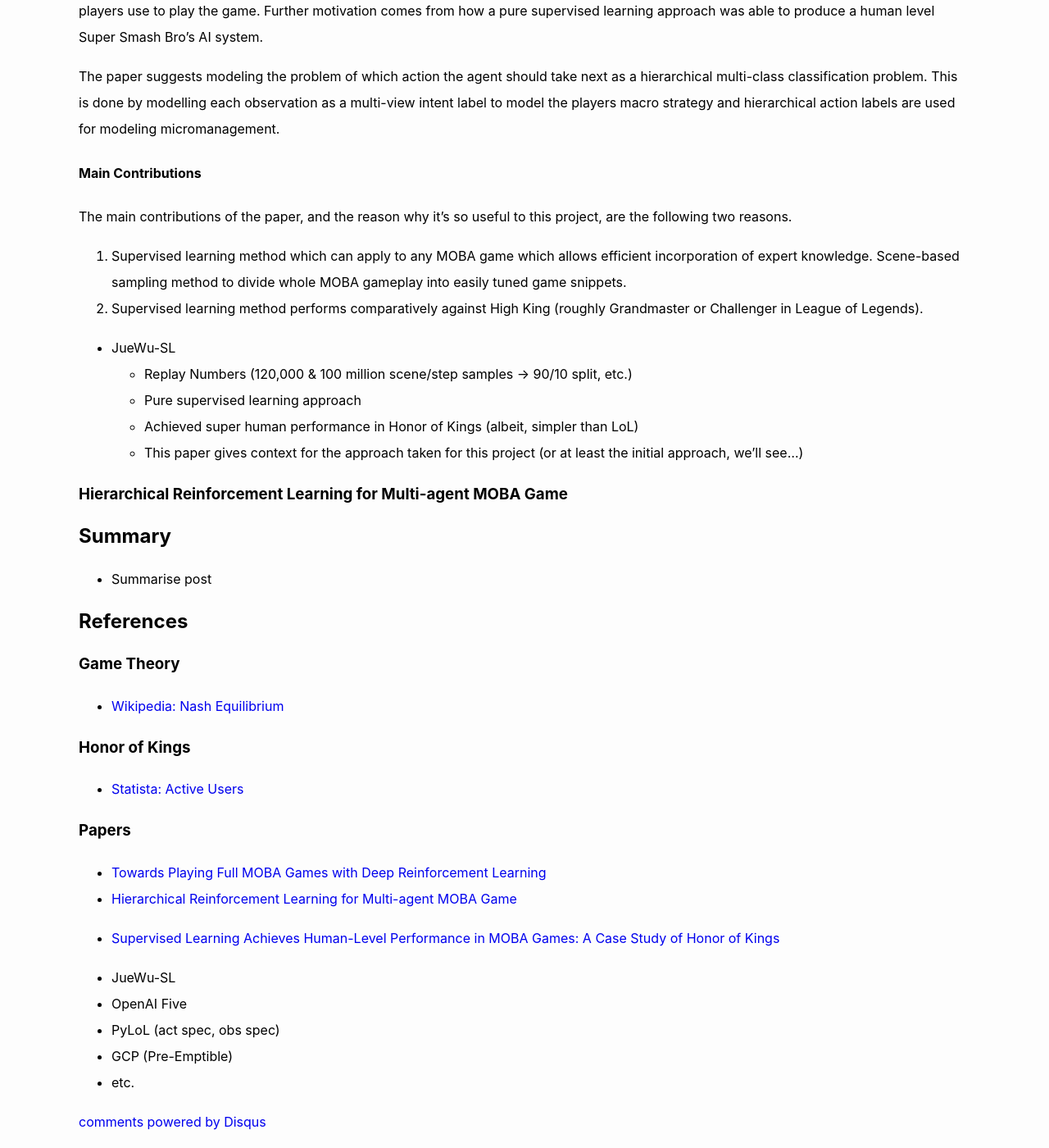
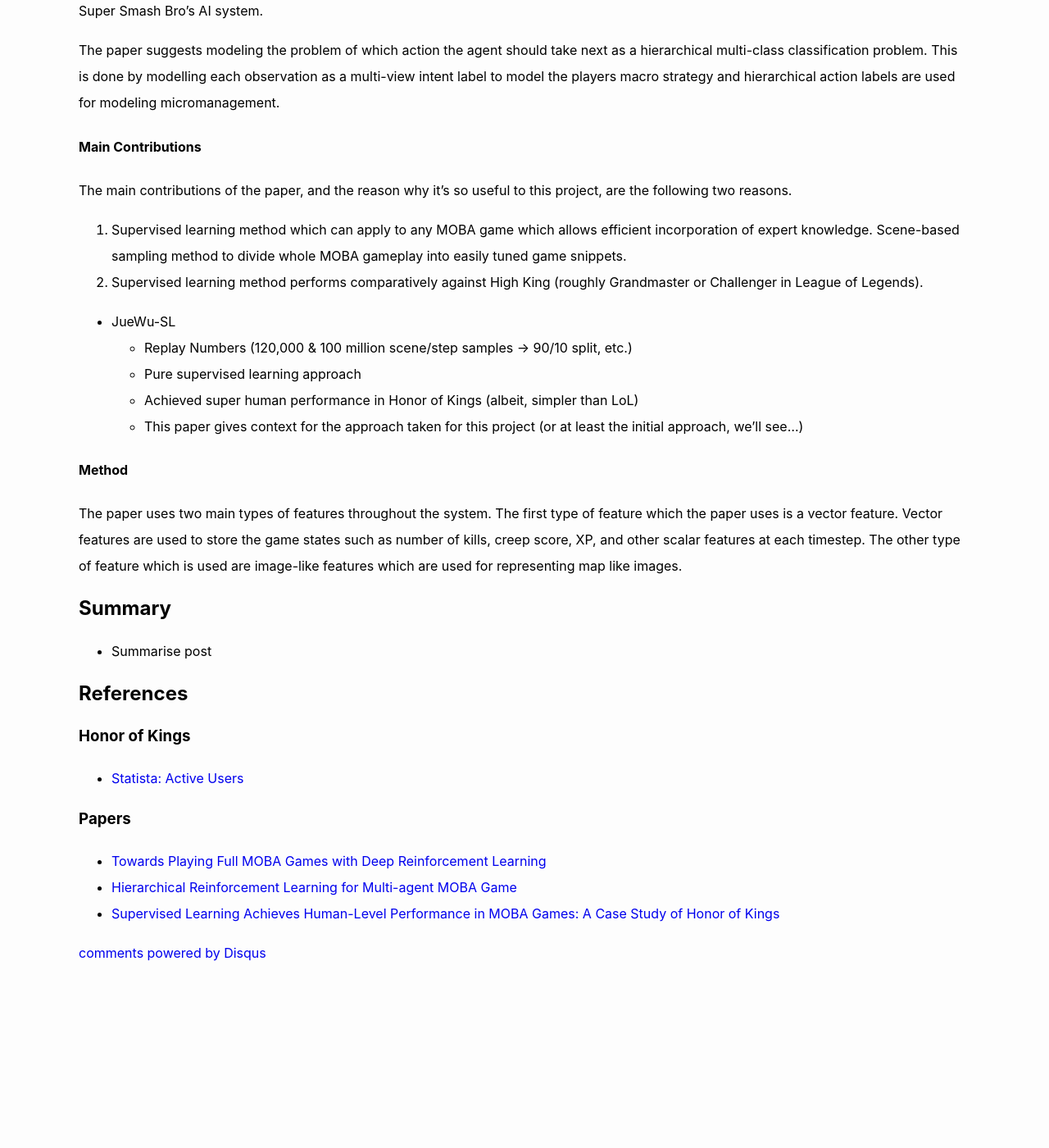
Before and after one commit to MiscellaneousStuff/miscellaneousstuff.github.io, a Jekyll site: the page built from _posts/2021-09-04-tlol-part-4-exploring-the-literature.markdown, in a window 1280 px wide and 1400 px high, scrolled down 1747 px. Shown: the whole window at 82% size. Built offline with Jekyll 4.4.1, drawn with Linux system fonts in a browser that asks for light colours; comment, search, counter and statistics services are not loaded; after the commit the page ends 2941 px from its top, so only the background shows below that; some of the changed text lies outside the part shown.

Commit message:
juewusl features

```diff
--- a/_posts/2021-09-03-tlol-part-4-exploring-the-literature.markdown
+++ b/_posts/2021-09-04-tlol-part-4-exploring-the-literature.markdown
@@ -132,7 +132,17 @@
   - This paper gives context for the approach taken for this project
     (or at least the initial approach, we'll see...)
 
+#### Method
+
+The paper uses two main types of features throughout the system. The first type
+of feature which the paper uses is a vector feature. Vector features are used to
+store the game states such as number of kills, creep score, XP, and other scalar
+features at each timestep. The other type of feature which is used are image-like
+features which are used for representing map like images.
+
+<!--
 ### Hierarchical Reinforcement Learning for Multi-agent MOBA Game
+-->
 
 ## Summary
 
@@ -140,8 +150,10 @@
 
 ## References
 
+<!--
 ### Game Theory
 - [Wikipedia: Nash Equilibrium](https://en.wikipedia.org/wiki/Nash_equilibrium)
+-->
 
 ### Honor of Kings
 - [Statista: Active Users](https://www.statista.com/statistics/1004699/china-number-of-monthly-active-users-of-tencent-mobile-game-honour-of-kings/#:~:text=Premium%20statistics-,Number%20of%20monthly%20active%20users%20of,Honor%20of%20Kings%202018%2D2019&text=This%20statistic%20shows%20the%20number,dropped%20to%20around%20119%20million)
@@ -152,8 +164,10 @@
 - [Hierarchical Reinforcement Learning for Multi-agent MOBA Game](https://arxiv.org/pdf/1901.08004.pdf)
 - [Supervised Learning Achieves Human-Level Performance in MOBA Games: A Case Study of Honor of Kings](https://ieeexplore.ieee.org/stamp/stamp.jsp?tp=&arnumber=9248616)
 
+<!--
 - JueWu-SL
 - OpenAI Five
 - PyLoL (act spec, obs spec)
 - GCP (Pre-Emptible)
 - etc.
+-->
```
Also changed, not shown: other parts of _posts/2021-09-04-tlol-part-4-exploring-the-literature.markdown (+1 -1 lines).
